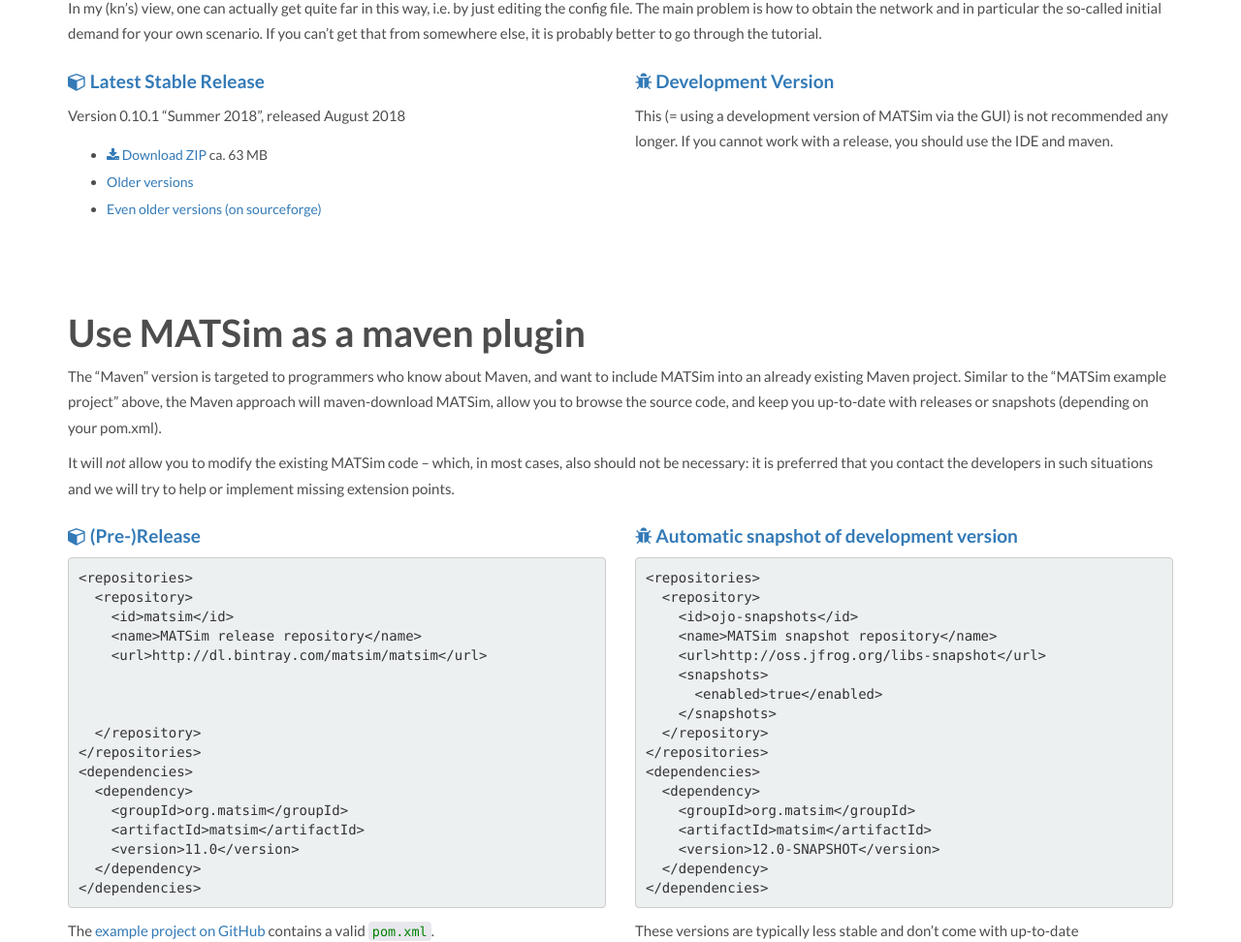
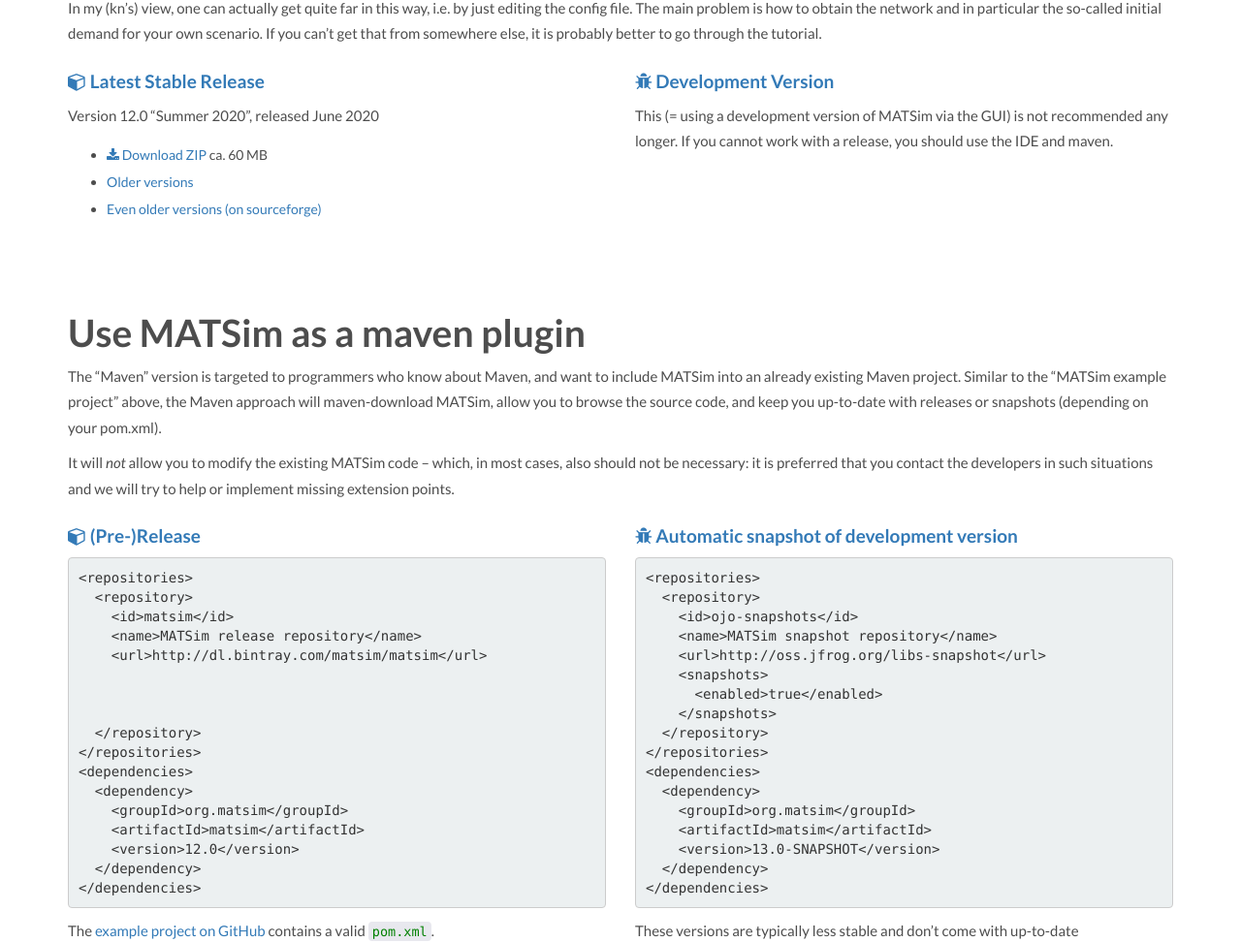
Before and after one commit to matsim-org/jekyll-website, a Jekyll site: the page built from downloads/index.md, in a window 1280 px wide and 1400 px high, scrolled down 1426 px. Shown: the part 150-1122 px from the top of the window at 97% size. Built offline with Jekyll 4.4.1, drawn with Linux system fonts in a browser that asks for light colours; some web fonts are replaced.

Commit message:
adapt to new release version

```diff
--- a/downloads/index.md
+++ b/downloads/index.md
@@ -95,9 +95,9 @@
 
 #### <i class="fa fa-cube"></i> Latest Stable Release
 
-Version 0.10.1 "Summer 2018", released August 2018
+Version 12.0 "Summer 2020", released June 2020
 
-- [<i class="fa fa-download"></i> Download ZIP](https://github.com/matsim-org/matsim/releases/download/matsim-0.10.1/matsim-0.10.1.zip	)  ca. 63 MB
+- [<i class="fa fa-download"></i> Download ZIP](https://github.com/matsim-org/matsim-libs/releases/download/matsim-12.0/matsim-12.0-release.zip	)  ca. 60 MB
 <!-- - [<i class="fa fa-cubes"></i> Extensions / Contribs](https://github.com/matsim-org/matsim/releases/tag/matsim-0.10.1) -->
 <!-- (we do not support that any longer. marcel/kai/joschka, aug'18) -->
 - [Older versions](https://github.com/matsim-org/matsim/tags)
@@ -147,7 +147,7 @@
       <dependency>
         <groupId>org.matsim</groupId>
         <artifactId>matsim</artifactId>
-        <version>11.0</version>
+        <version>12.0</version>
       </dependency>
     </dependencies>
 
@@ -175,7 +175,7 @@
       <dependency>
         <groupId>org.matsim</groupId>
         <artifactId>matsim</artifactId>
-        <version>12.0-SNAPSHOT</version>
+        <version>13.0-SNAPSHOT</version>
       </dependency>
     </dependencies>
 
```
